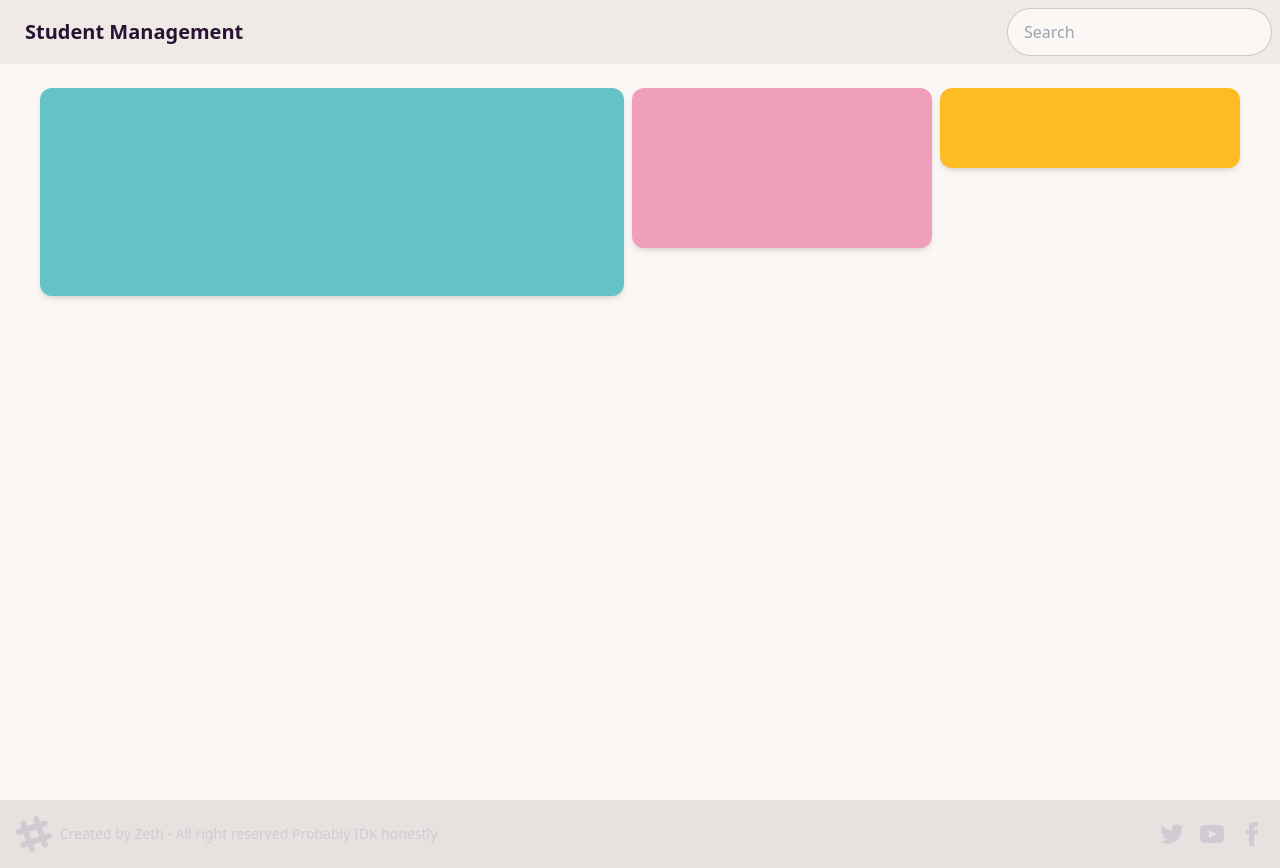
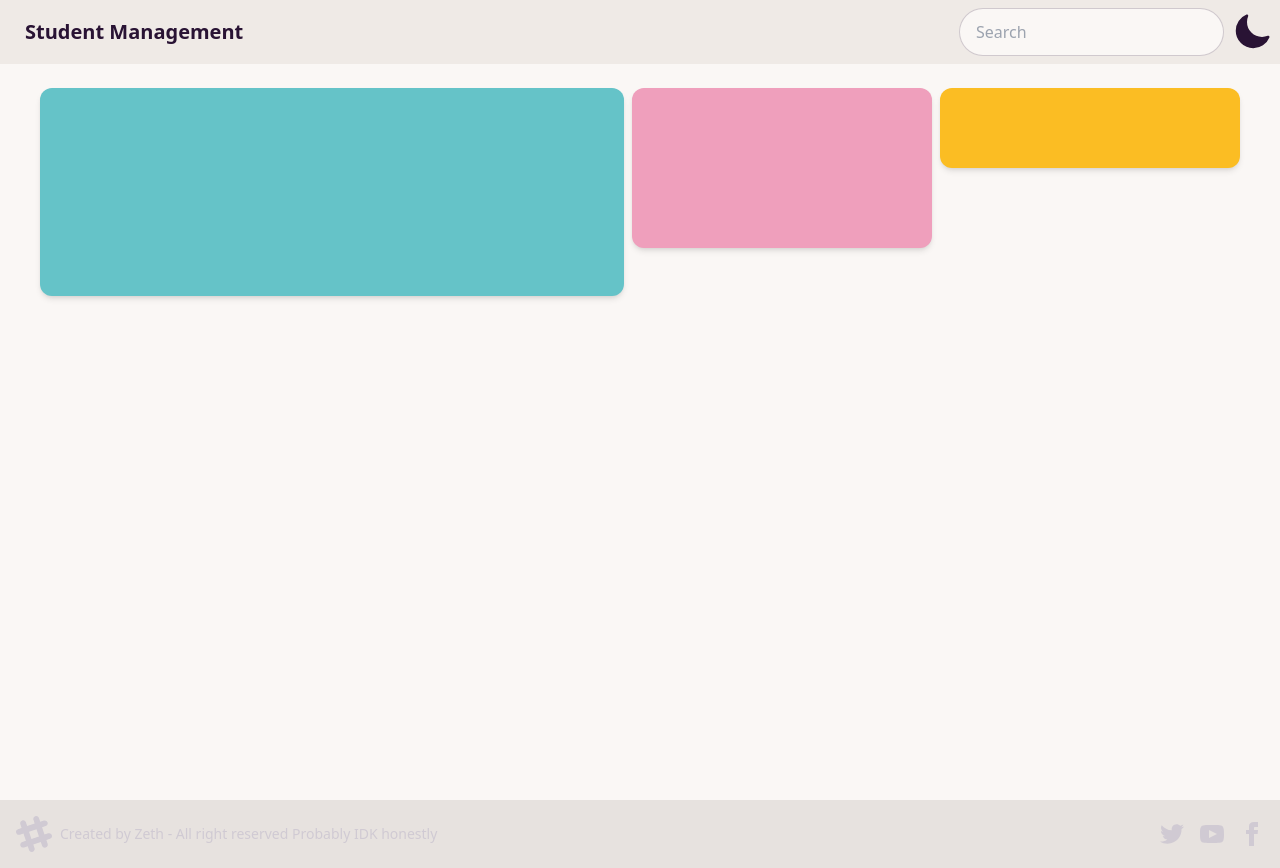
Before and after one commit to zethporter/student_mangement, a Next.js app: page /dashboard in a window 1280 px wide. Built offline with nearby package versions, Linux system fonts and the light colour scheme.

Commit message:
just a small change for a test

```diff
--- a/src/components/DashboardLayout.tsx
+++ b/src/components/DashboardLayout.tsx
@@ -20,11 +20,11 @@ const DashboardLayout = ({ children }: { children: React.ReactNode }) => {
               className="input input-bordered w-24 md:w-auto"
             />
           </div>
-          {/* <label className="swap-rotate swap">
+          <label className="swap swap-rotate">
             <input type="checkbox" />
             <SunIcon className="swap-on h-10 w-10 fill-current" />
             <MoonIcon className="swap-off h-10 w-10 fill-current" />
-          </label> */}
+          </label>
           <UserButton />
         </div>
       </div>
```
